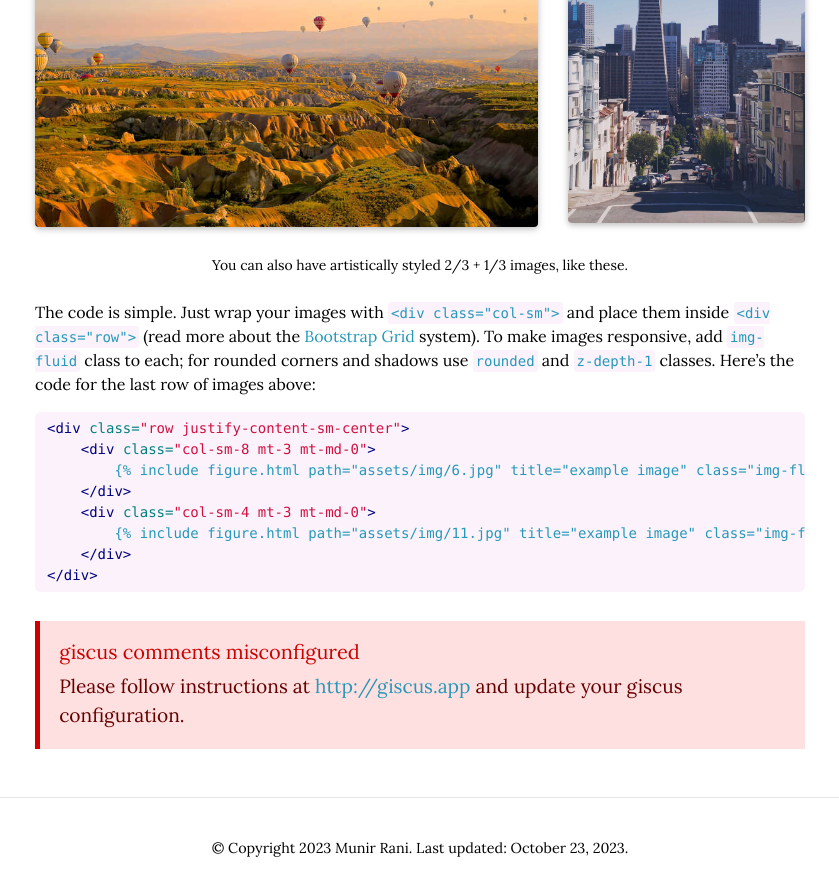
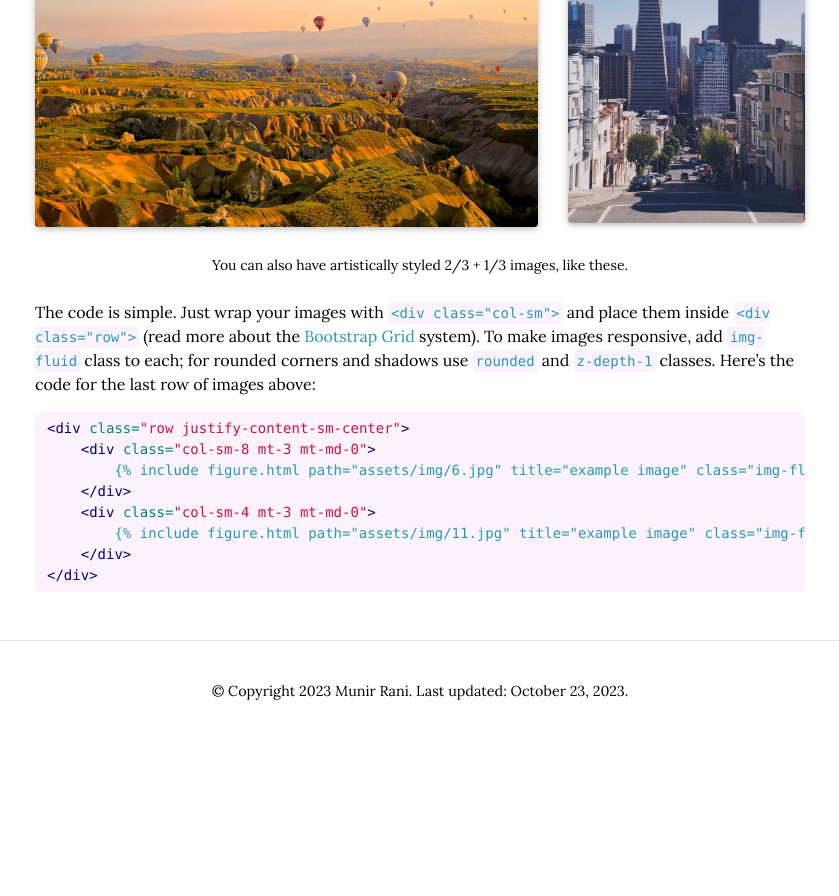
Before and after one commit to munirrani/blog, a Jekyll site: the page built from _projects/2_project.md, in a window 1280 px wide and 900 px high, scrolled down 1506 px. Shown: the top 896 px of the window, without its empty margins (220-1059 px from the left). Built offline with Jekyll 4.4.1, drawn with Linux system fonts in a browser that asks for light colours; full-size pictures stand in for the smaller copies a plugin makes; comment, search, counter and statistics services are not loaded; a style sheet for code colours, icons or effects is not loaded; after the commit the page ends 2249 px from its top, so only the background shows below that; some of the changed lines change nothing that is shown.

```diff
--- a/_config.yml
+++ b/_config.yml
@@ -133,7 +133,7 @@
 # Follow instructions on https://giscus.app/ to setup for your repo to fill out
 # the information below.
 giscus:
-  repo: # <your-github-user-name>/<your-github-repo-name>
+  repo: munirrani/munirrani.github.io
   category: Comments # name of the category under which discussions will be created
   mapping: title # identify discussions by post title
   strict: 1 # use strict identification mode
```
